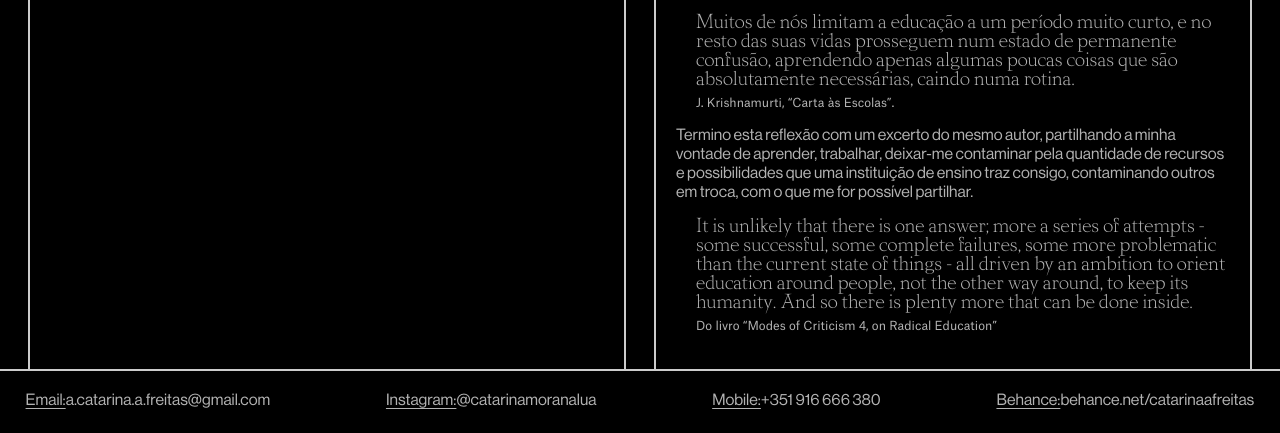
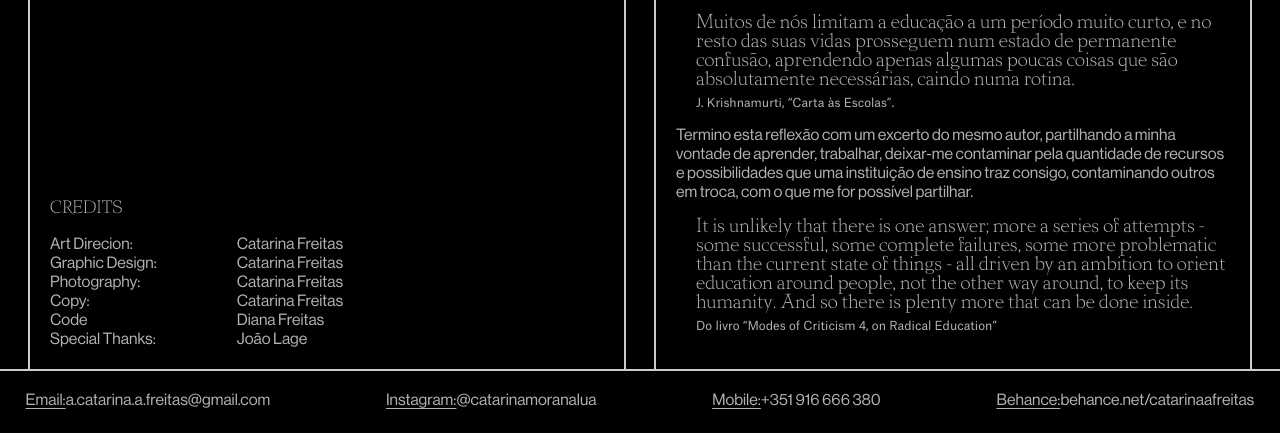
Before and after one commit to dianaamfr/WebPortfolio_CF, a PHP site: page /education.html in a window 1280 px wide. Shown: the part 1042-1475 px from the top of the page. Run offline with PHP 8.4, Linux system fonts and the light colour scheme.

Commit message:
credits first part; headings correction

```diff
--- a/education.html
+++ b/education.html
@@ -59,6 +59,33 @@
             </header>
             <div id="education_content">
                 <div id="credits_part1">
+                    <div>
+                        <h2>Credits</h2>
+                    <div>
+                        <p>Art Direcion:</p>
+                        <p>Catarina Freitas</p>
+                    </div>
+                    <div>
+                        <p>Graphic Design:</p>
+                        <p>Catarina Freitas</p>
+                    </div>
+                    <div>
+                        <p>Photography:</p>
+                        <p>Catarina Freitas</p>
+                    </div>
+                    <div>
+                        <p>Copy:</p>
+                        <p>Catarina Freitas</p>
+                    </div>
+                    <div>
+                        <p>Code</p>
+                        <p>Diana Freitas</p>
+                    </div>
+                    <div>
+                        <p>Special Thanks:</p>
+                        <p>João Lage</p>
+                    </div>
+                    </div>
                 </div>
                 <div id="education">
                     <p class="quote">A maior parte de nós transporta uma chama mínima (...). No fundo, os seres humanos permanecem iguais ao que têm sido há milhares de anos. A educação correta é que poderá transformar esta condição de base. Quando se é totalmente honesto, essa mesma honestidade é transmitida aos outros.</p>
--- a/styles.css
+++ b/styles.css
@@ -408,11 +408,11 @@ header {
     border: unset;
 }
 
-#details>div>h1:first-of-type {
+#details>div>h2:first-of-type {
     margin-bottom: 16px;
 }
 
-#details>div>h1 {
+#details>div>h2 {
     padding-right: 20px;
     padding-left: 20px;
 }
@@ -452,6 +452,29 @@ header {
     border-bottom: none;
     padding: 20px;
     overflow: auto;
+    position: relative;
+}
+
+#credits_part1 > div {
+    position: absolute;
+    bottom: 20px;
+    left: 20px;
+}
+
+#credits_part1 > div > div{
+    display: table-row;
+}
+
+#credits_part1 p {
+    display: table-cell;
+}
+
+#credits_part1 h2 {
+    margin-bottom: 16px;
+}
+
+#credits_part1 p:nth-child(even){
+    padding-left: 80px;
 }
 
 #education::-webkit-scrollbar {
@@ -527,6 +550,6 @@ footer {
     flex-wrap: wrap;
 }
 
-.social_media h1 {
+.social_media h2 {
     margin-right: 20px;
 }
```
